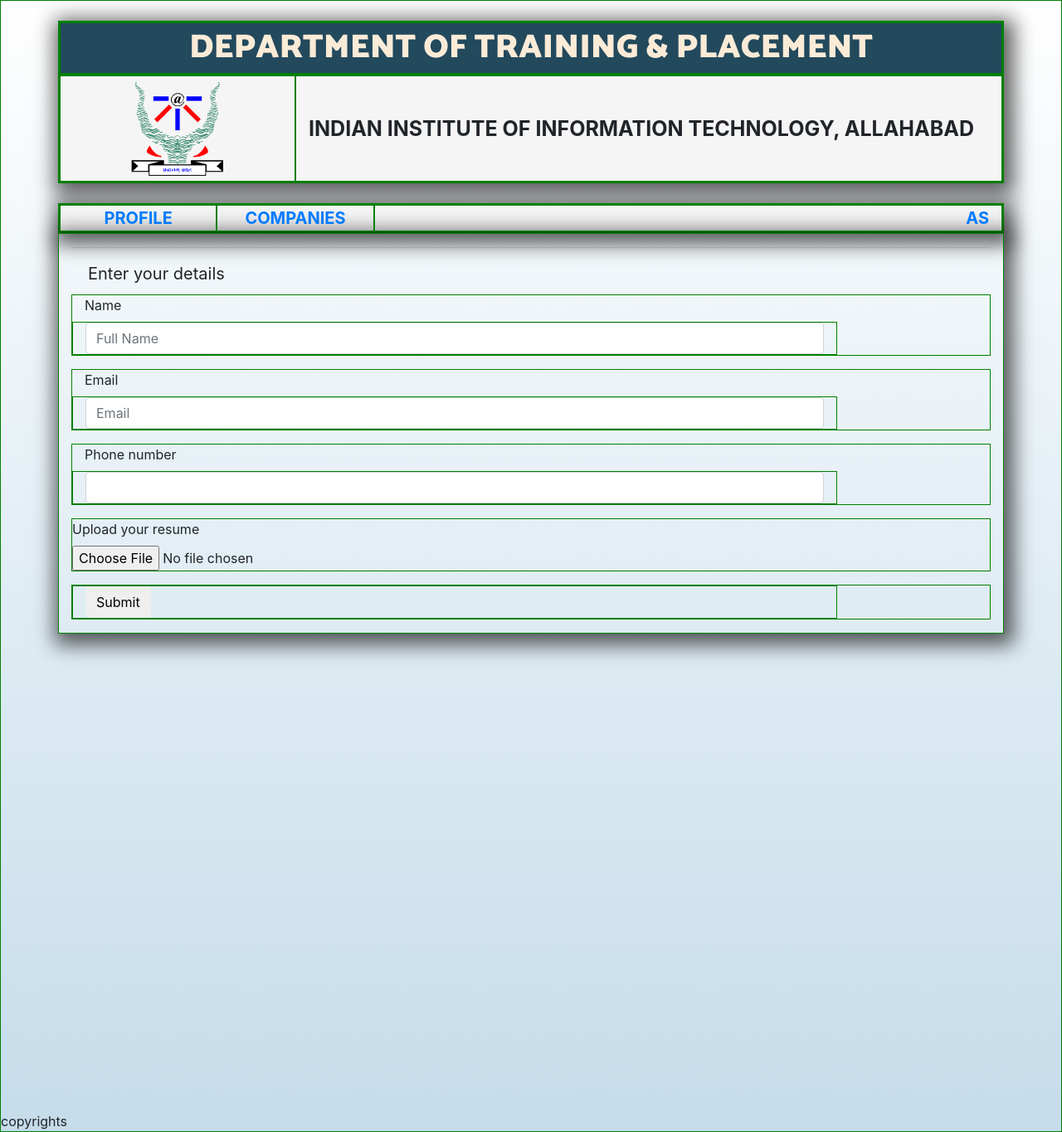
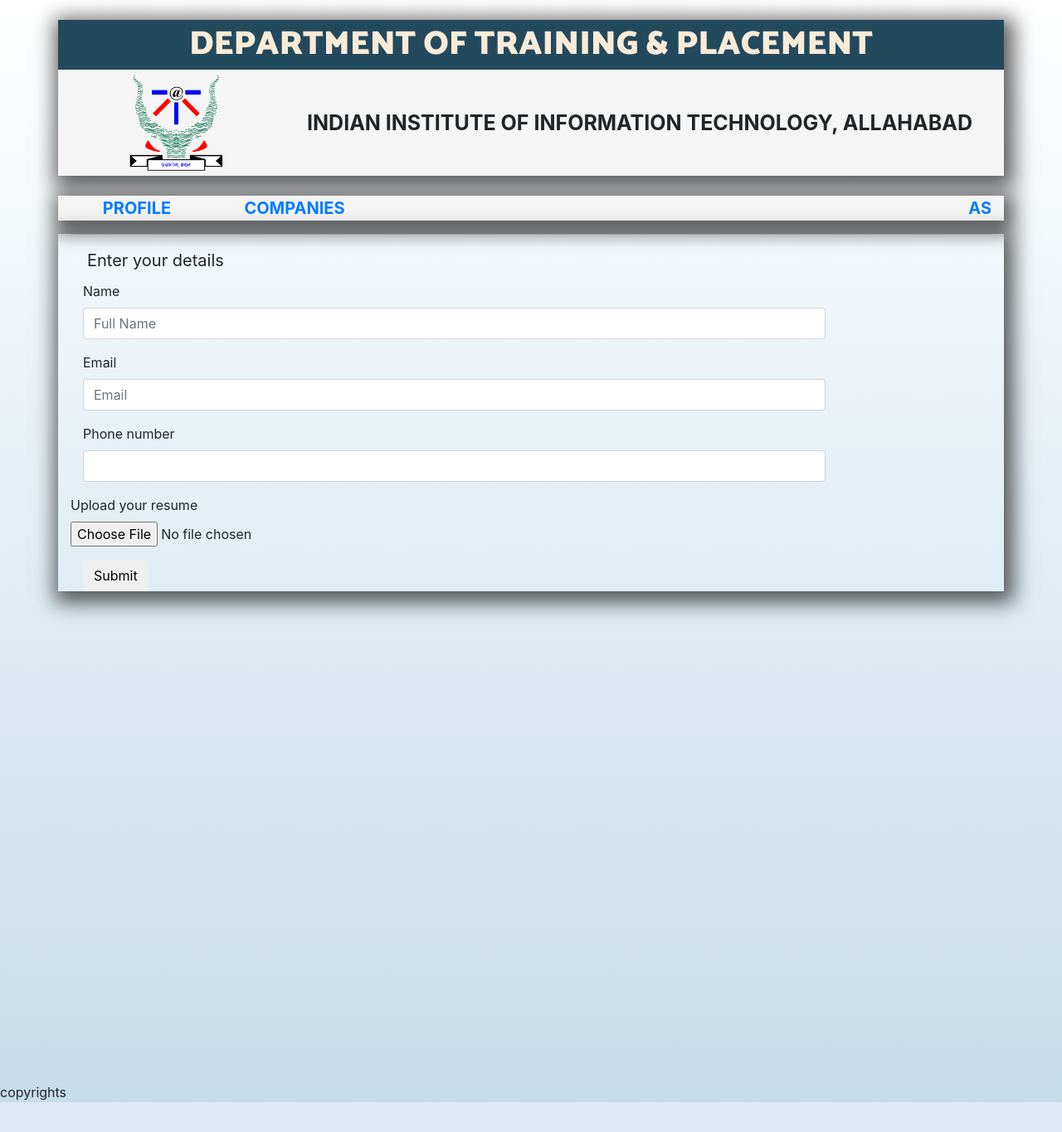
Before and after one commit to ashraysinha6069/iiita-placement, a PHP site: page /form.php in a window 1280 px wide. Shown: the whole page at 83% size. After the commit the page ends 1329 px from the top, so only its background shows below. Run offline with PHP 8.4, Linux system fonts and the light colour scheme.

Commit message:
changed form

```diff
--- a/assets/css/main.css
+++ b/assets/css/main.css
@@ -3,7 +3,7 @@ body{
     margin: 0;
     background-repeat: no-repeat;
     background-attachment: fixed;
-    border: 0.5px solid green;
+    #border: 0.5px solid green;
     background: #2980B9;  /* fallback for old browsers */
     background: -webkit-linear-gradient(to top, #FFFFFF, #6DD5FA, #2980B9);  /* Chrome 10-25, Safari 5.1-6 */
     background: linear-gradient(to top, #c5dcea, #ffffff); /* W3C, IE 10+/ Edge, Firefox 16+, Chrome 26+, Opera 12+, Safari 7+ */
@@ -16,7 +16,7 @@ body{
 }
 
 div{
-    border: 0.5px solid green;
+    #border: 0.5px solid green;
 }
 .heading{
     background-color: #23495d;
--- a/index.php
+++ b/index.php
@@ -2,7 +2,9 @@
 
     include ("header.php");
 
+?>
 
+<?php
 
     include ("footer.php");
 
```
Also changed, not shown: 1 other file.
